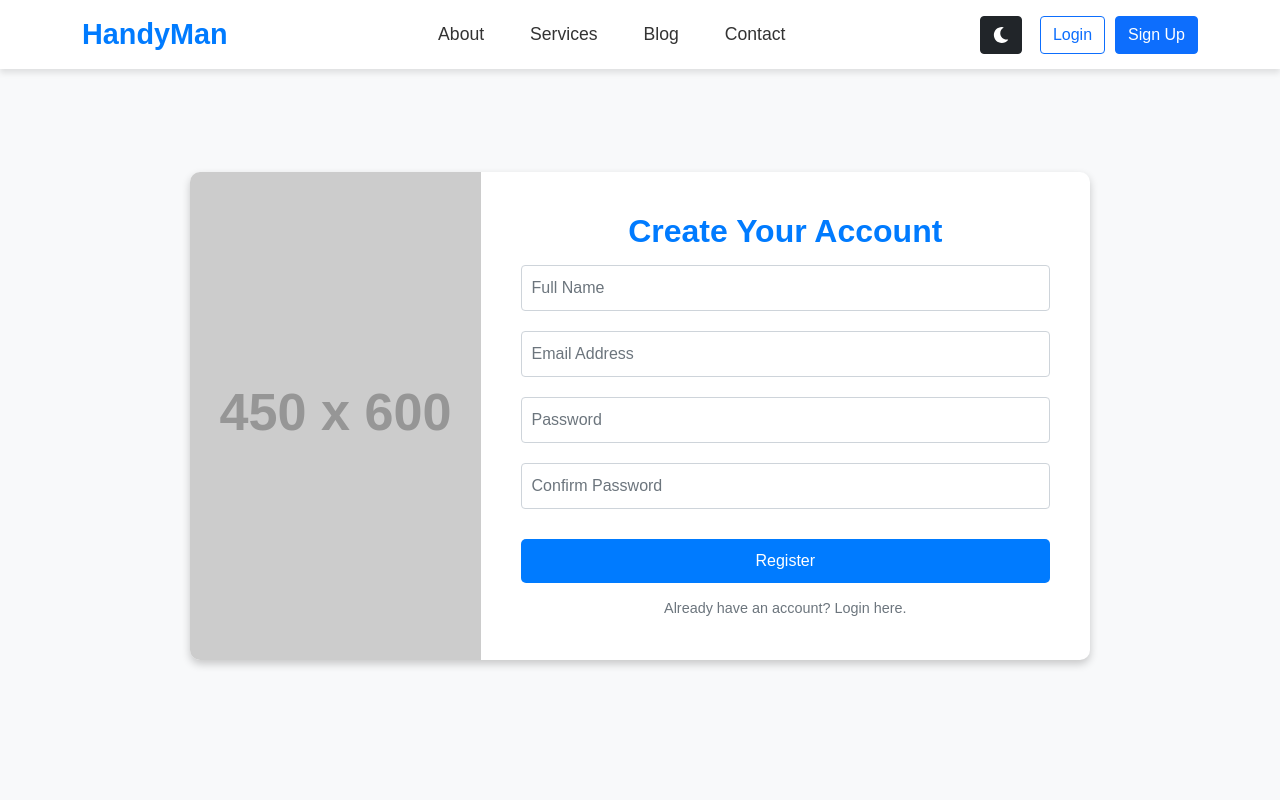
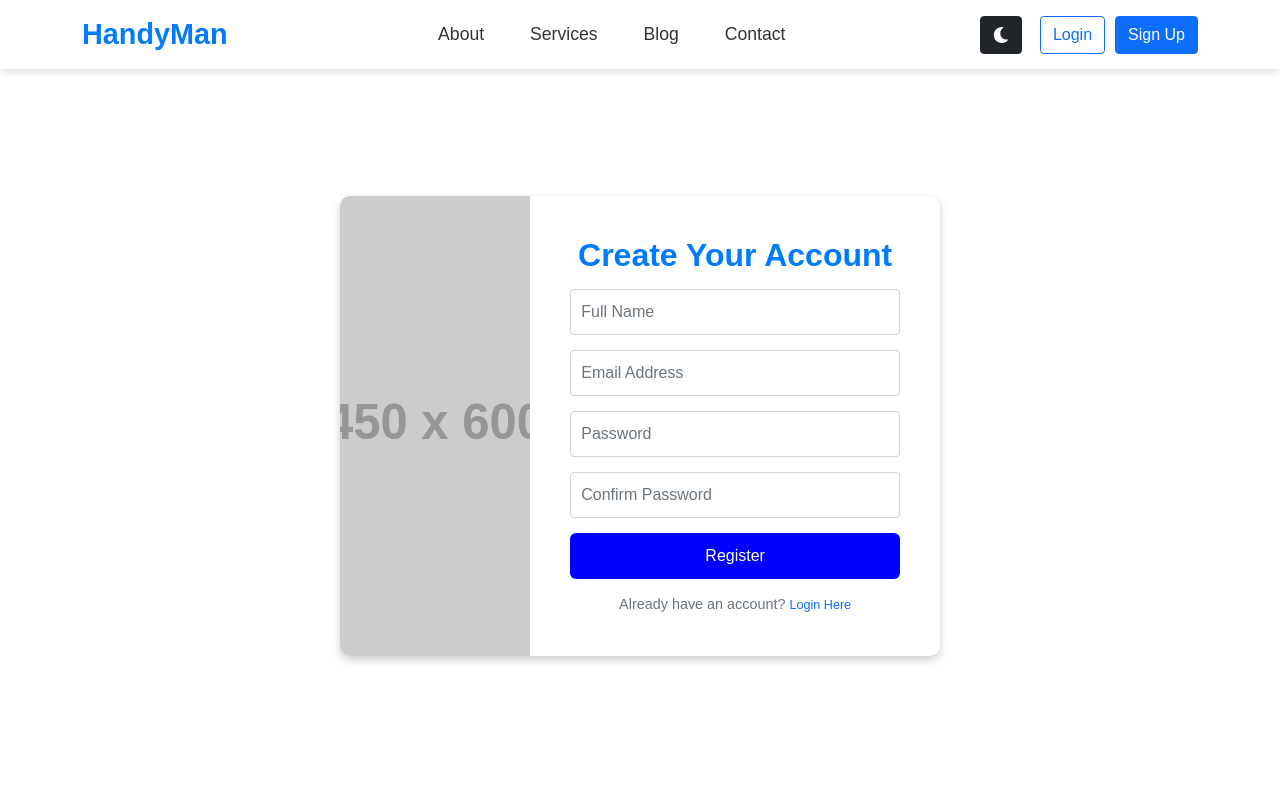
Before and after one commit to nurulazam-dev/mna-handyman-platform, a React (Vite) app: page /register in a window 1280 px wide. Shown: the top 800 px of the page. Built offline with nearby package versions, Linux system fonts and the light colour scheme.

Commit message:
Register page update

```diff
--- a/src/pages/Login.jsx
+++ b/src/pages/Login.jsx
@@ -7,7 +7,7 @@ const Login = () => {
     display: "flex",
     justifyContent: "center",
     alignItems: "center",
-    backgroundColor: "#f8f9fa",
+
     padding: "20px",
   };
 
@@ -49,7 +49,7 @@ const Login = () => {
   const inputStyle = {
     fontSize: "1rem",
     padding: "10px",
-    marginBottom: "20px",
+    marginBottom: "15px",
   };
   const buttonStyle = {
     width: "100%",
--- a/src/pages/Register.jsx
+++ b/src/pages/Register.jsx
@@ -1,4 +1,5 @@
 import { Form, Button } from "react-bootstrap";
+import { Link } from "react-router-dom";
 
 const Register = () => {
   const pageStyle = {
@@ -6,13 +7,13 @@ const Register = () => {
     display: "flex",
     justifyContent: "center",
     alignItems: "center",
-    backgroundColor: "#f8f9fa",
     padding: "20px",
+    margin: "10px 0 0 0",
   };
 
   const cardStyle = {
     width: "100%",
-    maxWidth: "900px",
+    maxWidth: "600px",
     backgroundColor: "#fff",
     borderRadius: "10px",
     boxShadow: "0 4px 8px rgba(0, 0, 0, 0.2)",
@@ -48,28 +49,19 @@ const Register = () => {
   const inputStyle = {
     fontSize: "1rem",
     padding: "10px",
-    marginBottom: "20px",
+    marginBottom: "15px",
   };
 
   const buttonStyle = {
-    backgroundColor: "#007bff",
-    border: "none",
+    width: "100%",
     padding: "10px",
     fontSize: "1rem",
-    marginTop: "10px",
-    width: "100%",
-    borderRadius: "5px",
   };
 
   const linkStyle = {
     marginTop: "15px",
     fontSize: "0.9rem",
     color: "#6c757d",
-    textDecoration: "none",
-  };
-
-  const linkHoverStyle = {
-    textDecoration: "underline",
   };
 
   return (
@@ -124,22 +116,18 @@ const Register = () => {
             </Form.Group>
 
             {/* Register Button */}
-            <Button type="submit" style={buttonStyle}>
+            <Button type="submit" style={buttonStyle} className="customBtn">
               Register
             </Button>
           </Form>
 
           {/* Links */}
-          <a
-            href="/login"
-            style={linkStyle}
-            onMouseOver={(e) =>
-              (e.target.style = { ...linkStyle, ...linkHoverStyle })
-            }
-            onMouseOut={(e) => (e.target.style = { ...linkStyle })}
-          >
-            Already have an account? Login here.
-          </a>
+          <div style={linkStyle}>
+            Already have an account?{" "}
+            <Link to="/login" className="text-decoration-none">
+              <small className="text-primary">Login Here</small>
+            </Link>
+          </div>
         </div>
       </div>
     </div>
```
